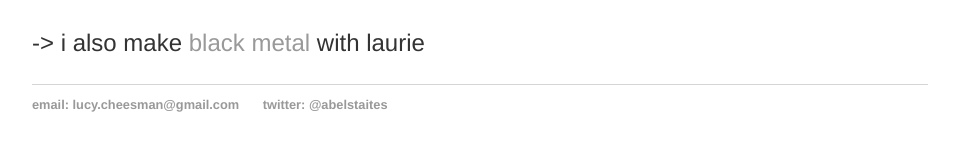
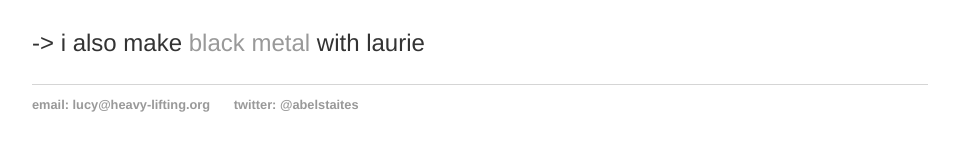
Before and after one commit to heavy-lifting/heavy-lifting.github.io, a Jekyll site: the page built from links.html, in a window 1280 px wide. Shown: the part 612-763 px from the top of the page, without its empty margins (160-1119 px from the left). Built offline with Jekyll 4.4.1, drawn with Linux system fonts in a browser that asks for light colours.

Commit message:
Update default.html

```diff
--- a/_layouts/default.html
+++ b/_layouts/default.html
@@ -32,7 +32,8 @@
 			</div><!-- /.container -->
 			<footer>
 	    		<ul>
-	        		<li><a href="mailto:lucy@heavy-lifting.org">email: lucy.cheesman@gmail.com</a></li>
+	        		<li><a href="mailto:lucy@heavy-lifting.org">email: lucy@heavy-lifting.org
+					</a></li>
 	        		<li><a href="https://twitter.com/abelstaites">twitter: @abelstaites</a></li>
 
 				</ul>
```
